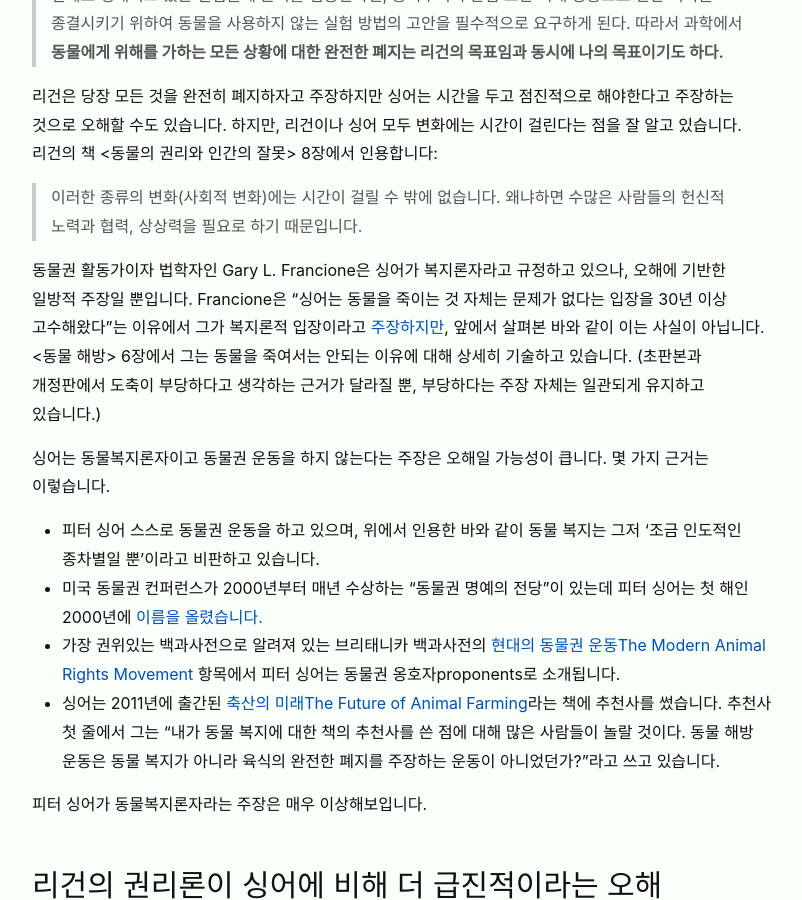
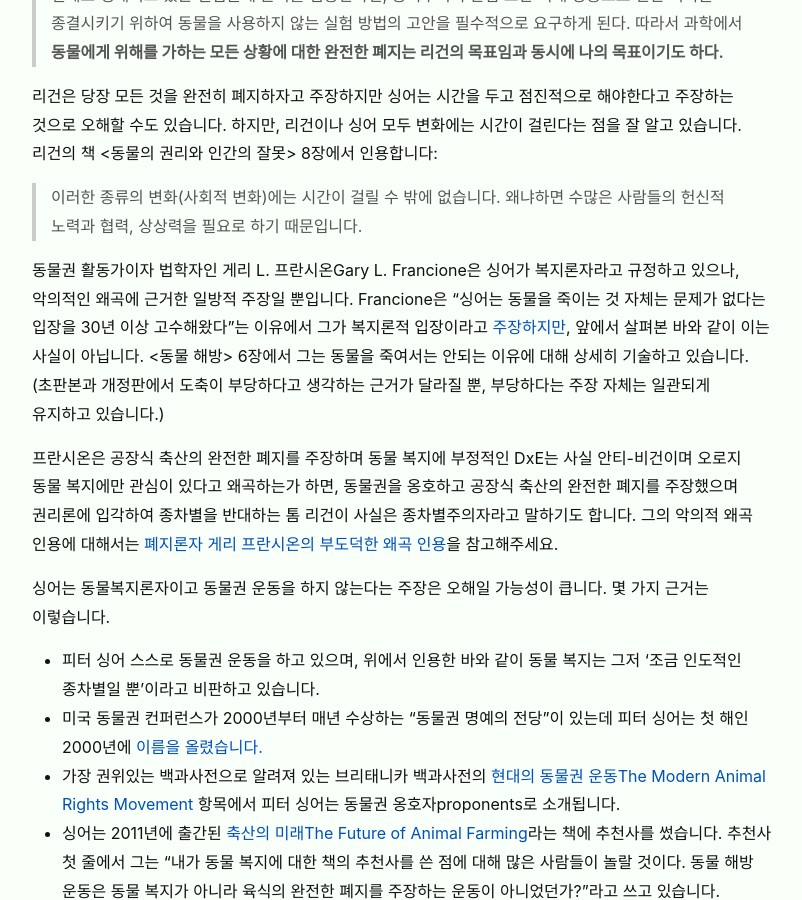
Before and after one commit to veganstudies/veganstudies.github.io, a Jekyll site: the page built from _posts/2019-07-21-singer-on-animal-liberation.md, in a window 1280 px wide and 900 px high, scrolled down 9806 px. Shown: the whole window, without its empty margins (238-1040 px from the left). Built offline with Jekyll 4.4.1, drawn with Linux system fonts in a browser that asks for light colours.

Commit message:
Update 2019-07-21-singer-on-animal-liberation.md

```diff
--- a/_posts/2019-07-21-singer-on-animal-liberation.md
+++ b/_posts/2019-07-21-singer-on-animal-liberation.md
@@ -446,15 +446,21 @@ way round"를 누락하고 번역한 것으로 보입니다:
 > 이러한 종류의 변화(사회적 변화)에는 시간이 걸릴 수 밖에 없습니다. 왜냐하면
 > 수많은 사람들의 헌신적 노력과 협력, 상상력을 필요로 하기 때문입니다.
 
-동물권 활동가이자 법학자인 Gary L. Francione은 싱어가 복지론자라고 규정하고
-있으나, 오해에 기반한 일방적 주장일 뿐입니다. Francione은 "싱어는 동물을 죽이는
-것 자체는 문제가 없다는 입장을 30년 이상 고수해왔다"는 이유에서 그가 복지론적
-입장이라고
-[주장하지만](https://www.abolitionistapproach.com/peter-singer-and-the-welfarist-position-on-the-lesser-value-of-nonhuman-life/),
-앞에서 살펴본 바와 같이 이는 사실이 아닙니다. \<동물 해방\> 6장에서 그는 동물을
-죽여서는 안되는 이유에 대해 상세히 기술하고 있습니다. (초판본과 개정판에서
-도축이 부당하다고 생각하는 근거가 달라질 뿐, 부당하다는 주장 자체는 일관되게
-유지하고 있습니다.)
+동물권 활동가이자 법학자인 게리 L. 프란시온Gary L. Francione은 싱어가
+복지론자라고 규정하고 있으나, 악의적인 왜곡에 근거한 일방적 주장일 뿐입니다.
+Francione은 "싱어는 동물을 죽이는 것 자체는 문제가 없다는 입장을 30년
+이상 고수해왔다"는 이유에서 그가 복지론적 입장이라고 [주장하지만](https://www.abolitionistapproach.com/peter-singer-and-the-welfarist-position-on-the-lesser-value-of-nonhuman-life/), 앞에서 살펴본 바와 같이
+이는 사실이 아닙니다. \<동물 해방\> 6장에서 그는 동물을 죽여서는
+안되는 이유에 대해 상세히 기술하고 있습니다. (초판본과 개정판에서 도축이
+부당하다고 생각하는 근거가 달라질 뿐, 부당하다는 주장 자체는 일관되게 유지하고
+있습니다.)
+
+프란시온은 공장식 축산의 완전한 폐지를 주장하며 동물 복지에 부정적인 DxE는
+사실 안티-비건이며 오로지 동물 복지에만 관심이 있다고 왜곡하는가 하면, 동물권을
+옹호하고 공장식 축산의 완전한 폐지를 주장했으며 권리론에 입각하여 종차별을 반대하는
+톰 리건이 사실은 종차별주의자라고 말하기도 합니다. 그의 악의적 왜곡 인용에 대해서는
+[폐지론자 게리 프란시온의 부도덕한 왜곡 인용](/2020/03/03/on-gary-francione.html)을
+참고해주세요.
 
 싱어는 동물복지론자이고 동물권 운동을 하지 않는다는 주장은 오해일 가능성이
 큽니다. 몇 가지 근거는 이렇습니다.
```
